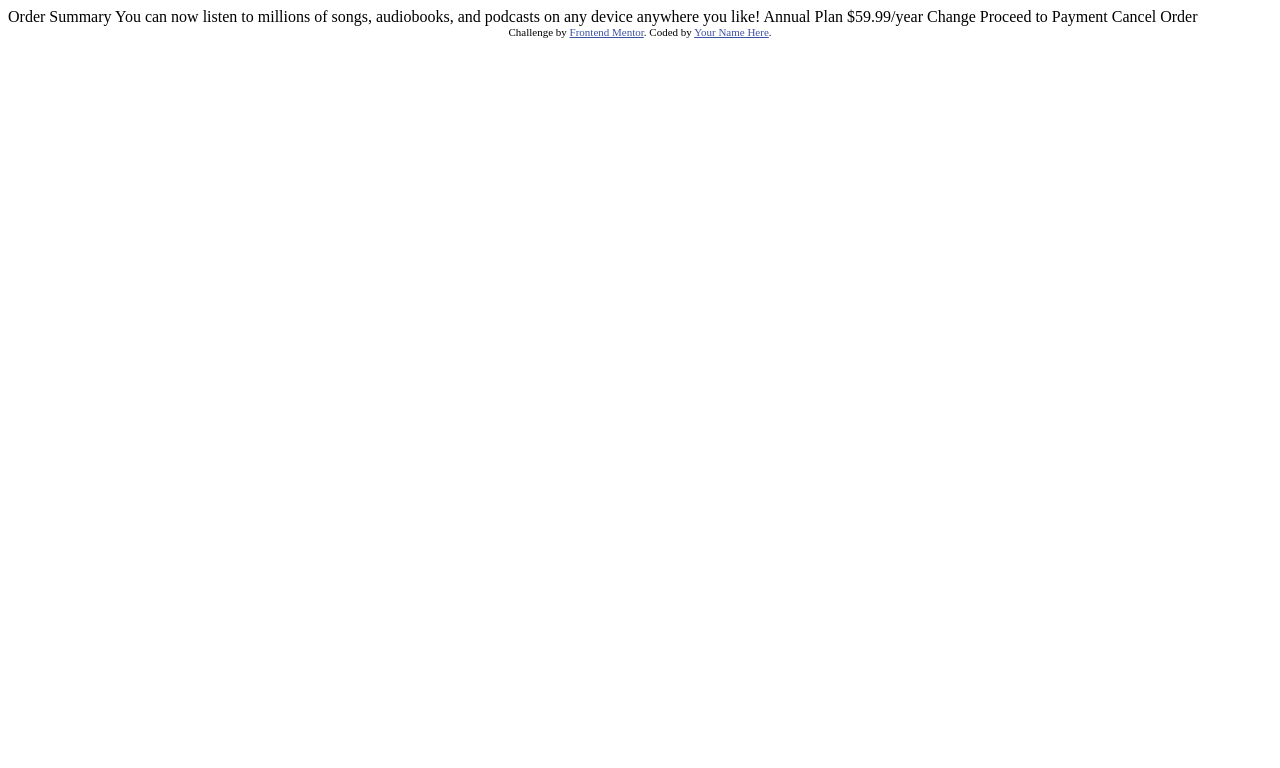
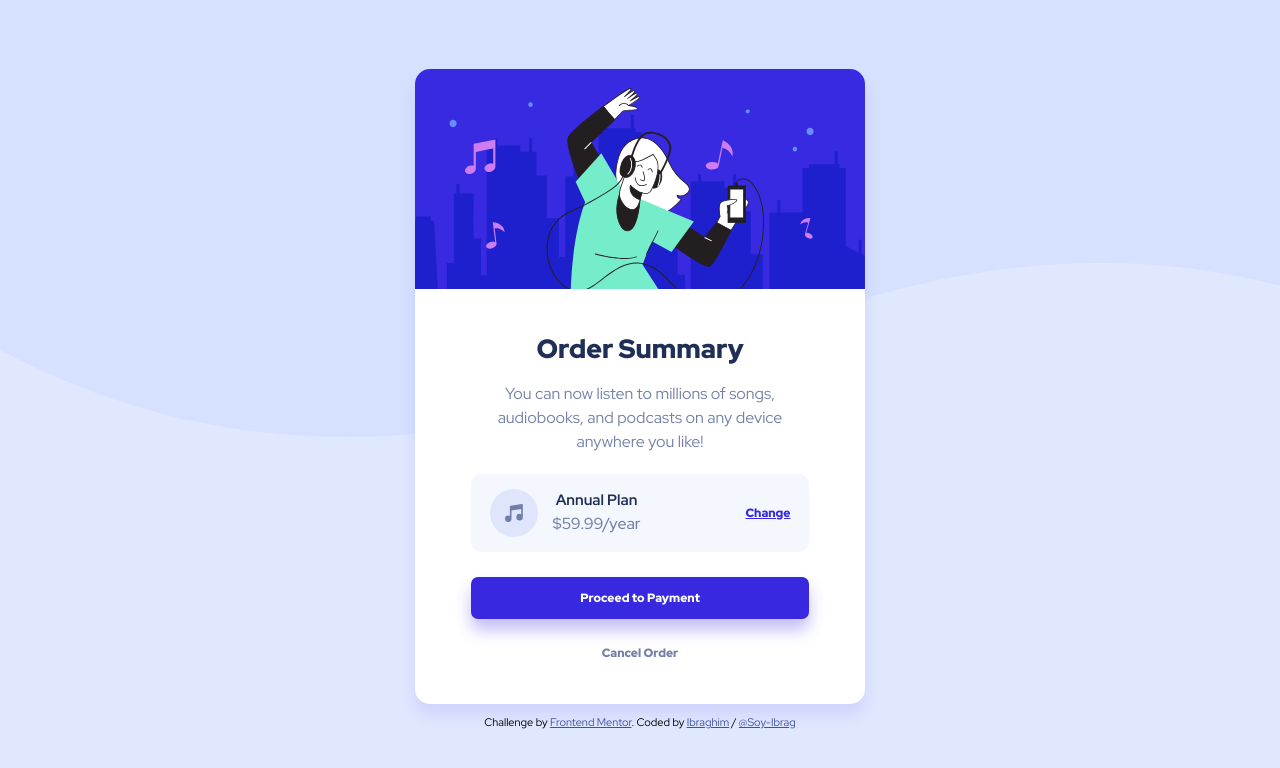
Before and after one commit to Soy-Ibrag/Frontend-Mentor-Order-Summary-Component-Challenge, a plain HTML site: page index.html in a window 1280 px wide. Drawn offline with Linux system fonts and the light colour scheme.

Commit message:
Challenge Completed

```diff
--- a/index.html
+++ b/index.html
@@ -2,36 +2,41 @@
 <html lang="en">
 <head>
   <meta charset="UTF-8">
-  <meta name="viewport" content="width=device-width, initial-scale=1.0"> <!-- displays site properly based on user's device -->
-
+  <meta name="viewport" content="width=device-width, initial-scale=1.0">
+  <meta name = "description" content = "A simple card for a subscription based audio service">
+  <link rel = "stylesheet" href = "styles.css">
   <link rel="icon" type="image/png" sizes="32x32" href="./images/favicon-32x32.png">
+  <link rel="preconnect" href="https://fonts.googleapis.com">
+  <link rel="preconnect" href="https://fonts.gstatic.com" crossorigin>
+  <link href="https://fonts.googleapis.com/css2?family=Red+Hat+Display:ital,wght@0,300..900;1,300..900&display=swap" rel="stylesheet">
 
   <title>Frontend Mentor | Order summary card</title>
-
-  <!-- Feel free to remove these styles or customise in your own stylesheet 👍 -->
-  <style>
-    .attribution { font-size: 11px; text-align: center; }
-    .attribution a { color: hsl(228, 45%, 44%); }
-  </style>
 </head>
 <body>
-
-  Order Summary
-
-  You can now listen to millions of songs, audiobooks, and podcasts on any
-  device anywhere you like!
-
-  Annual Plan
-  $59.99/year
-
-  Change
-
-  Proceed to Payment
-  Cancel Order
-
-  <div class="attribution">
-    Challenge by <a href="https://www.frontendmentor.io?ref=challenge" target="_blank">Frontend Mentor</a>.
-    Coded by <a href="#">Your Name Here</a>.
-  </div>
+  <main>
+    <div class="card">
+      <img src = "images/illustration-hero.svg" alt = "A cartoon of a woman having a good time while listening to music">
+      <div class="card-summary">
+        <h1>Order Summary</h1>
+        <p>You can now listen to millions of songs, audiobooks, and podcasts on any device anywhere you like!</p>
+      </div>
+      <div class="card-subscription">
+        <img src = "images/icon-music.svg" alt = "Basic music icon">
+        <div class="subscription-plan">
+          <h2>Annual Plan</h2>
+          <p>$59.99/year</p>
+        </div>
+        <a href = "#">Change</a>
+      </div>
+      <div class="card-buttons">
+        <button>Proceed to Payment</button>
+        <a href = "#">Cancel Order</a>
+      </div>
+    </div>
+    <div class="attribution">
+      Challenge by <a href="https://www.frontendmentor.io?ref=challenge" target="_blank">Frontend Mentor</a>.
+      Coded by <a href="https://www.frontendmentor.io/profile/Soy-Ibrag" target = "_blank">Ibraghim</a> / <a href = "https://github.com/Soy-Ibrag" target = "_blank">@Soy-Ibrag</a>
+    </div>
+  </main>
 </body>
 </html>
--- /dev/null
+++ b/styles.css
@@ -0,0 +1,175 @@
+/*Josh Comeau modern CSS reset*/
+*, *::before, *::after {
+    box-sizing: border-box;
+}
+
+* {
+    margin: 0;
+}
+
+html{
+    font-size: 62.5%;
+}
+
+body {
+    line-height: 1.5;
+    -webkit-font-smoothing: antialiased;
+    background-image: url("./images/pattern-background-desktop.svg");
+    background-repeat: no-repeat;
+    background-color: hsl(225, 100%, 94%);
+    font-family: "Red Hat Display", sans-serif;
+    min-height: 100vh;
+    display: flex;
+    flex-direction: column;
+    align-items: center;
+    justify-content: center;
+}
+
+img, picture, video, canvas, svg {
+    display: block;
+    max-width: 100%;
+}
+
+input, button, textarea, select {
+    font: inherit;
+}
+
+p, h1, h2, h3, h4, h5, h6 {
+    overflow-wrap: break-word;
+}
+
+h1{
+    color: hsl(223, 47%, 23%);
+    font-weight: 900;
+    margin-bottom: 1.25rem;
+    font-size: 2.65rem;
+}
+
+p{
+    font-size: 1.6rem;
+    color: hsl(224, 23%, 55%);
+}
+
+#root, #__next {
+    isolation: isolate;
+}
+
+.card{
+    background: #fff;
+    display: flex;
+    flex-direction: column;
+    text-align: center;
+    max-width: 45rem;
+    border-radius: 15px;
+    box-shadow: 0px 11px 16px 0px hsl(245, 75%, 52%, 0.1);
+    margin-bottom: 1rem;
+}
+
+img{
+    border-radius: 15px 15px 0 0;
+}
+
+.card-summary{
+    padding-inline: 5rem;
+    padding-top: 4rem;
+    padding-bottom: 2rem;
+}
+
+.card-subscription{
+    display: flex;
+    align-items: center;
+    justify-content: center;
+    background-color: hsl(225, 100%, 98%);
+    padding: 1.5rem;
+    margin-bottom: 2.5rem;
+    border-radius: 10px;
+    margin-inline: 12.5%;
+}
+
+.card-subscription p{
+    font-weight: 500;
+}
+
+.card-subscription a:hover{
+    color: hsl(245, 75%, 52%, .8);
+
+}
+
+.card-subscription a{
+    font-weight: 900;
+    color: hsl(245, 75%, 52%);
+    font-size: 1.2rem;
+}
+
+.subscription-plan{
+    margin-left: 1.5rem;
+    margin-right: 10.5rem;
+}
+
+.subscription-plan h2{
+    color: hsl(223, 47%, 23%);
+}
+
+.card-buttons{
+    display: flex;
+    flex-direction: column;
+    margin-inline: 12.5%;
+    padding-bottom: 4.25rem;
+}
+
+.card-buttons button{
+    border: none;
+    background-color: hsl(245, 75%, 52%);
+    color: #fff;
+    font-weight: 900;
+    padding-top: 1.2rem;
+    padding-bottom: 1.2rem;
+    border-radius: 7px;
+    margin-bottom: 2.5rem;
+    box-shadow: 0px 11px 16px 0px hsl(245, 75%, 52%, 0.3);
+    font-size: 1.2rem;
+}
+
+.card-buttons button:hover{
+    background-color: hsl(245, 75%, 52%, .8);
+}
+
+.card-buttons a{
+    text-decoration: none;
+    color: hsl(224, 23%, 55%);
+    font-weight: 900;
+    font-size: 1.2rem;
+}
+
+.card-buttons a:hover{
+    color: hsl(223, 47%, 23%);
+}
+
+.attribution { font-size: 1.1rem; text-align: center; }
+.attribution a { color: hsl(228, 45%, 44%); }
+
+@media (max-width: 375px){
+    .card{
+        max-width: 35rem;
+    }
+
+    .card-summary{
+        padding-inline: 4.5rem;
+        padding-top: 3.5rem;
+    }
+
+    .card-subscription{
+        margin-inline: 5%;
+        padding: 1.25rem;
+    }
+
+    .subscription-plan{
+        margin-left: 1rem;
+        margin-right: 9.5rem;
+    }
+
+    .card-buttons{
+        margin-inline: 5%;
+        padding-bottom: 3rem;
+    }
+}
```
Also changed, not shown: final-product.png (added), 2 other files.
